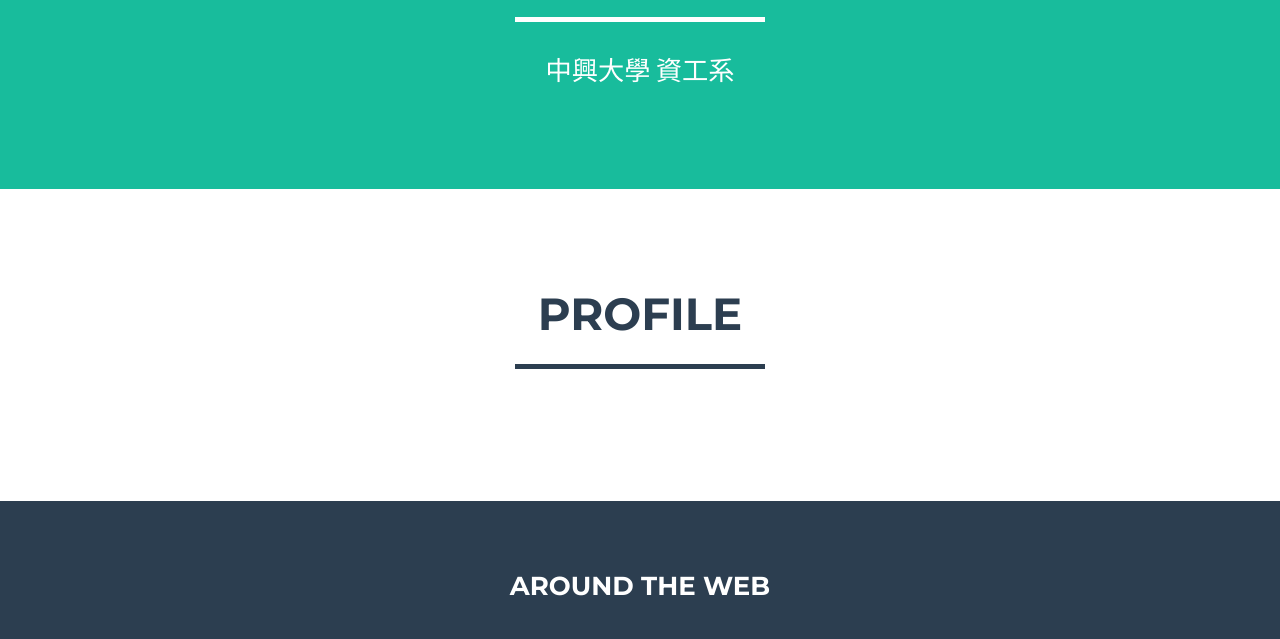
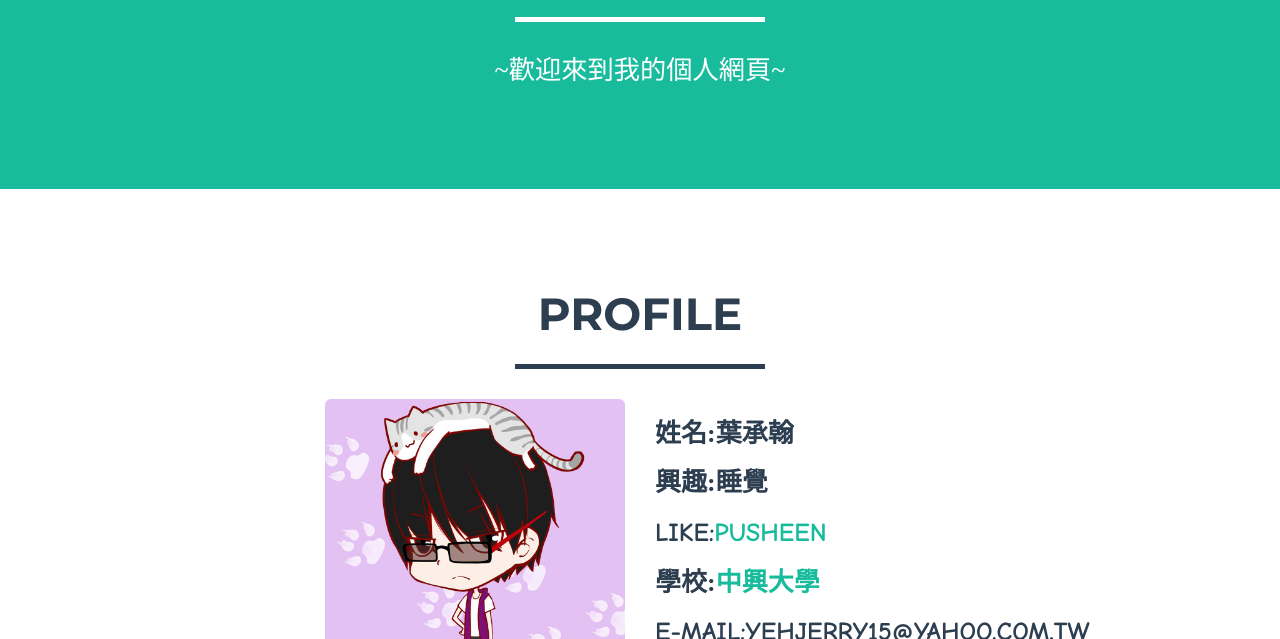
Before and after one commit to Jerryych/Jerryych.github.io, a plain HTML site: page index.html in a window 1280 px wide. Shown: the part 719-1358 px from the top of the page. Drawn offline with nearby package versions, Linux system fonts and the light colour scheme.

Commit message:
add profile to index.html

```diff
--- a/index.html
+++ b/index.html
@@ -39,8 +39,8 @@
             <!-- Brand and toggle get grouped for better mobile display -->
             <div class="navbar-header page-scroll">
                 <div class="row">
-                  <div class="col-md-4"><img class="img-responsive" src="img/cat-icon.png" width="80" height="80"></div>
-                  <div class="col-md-8">
+                  <div class="col-md-3"><img class="img-responsive" src="img/cat-icon.png" width="150" height="150"></div>
+                  <div class="col-md-9">
                     <button type="button" class="navbar-toggle" data-toggle="collapse" data-target="#bs-example-navbar-collapse-1">
                     <span class="sr-only">Toggle navigation</span>
                     <span class="icon-bar"></span>
@@ -77,9 +77,9 @@
                 <div class="col-lg-12">
                     <img class="img-responsive" src="img/Puss in Boots - The Three Diablos 1.jpg" alt="">
                     <div class="intro-text">
-                        <span class="name">~我是葉承翰~</span>
+                        <span class="name" style="font-family:Microsoft JhengHei">~我是葉承翰~</span>
                         <hr class="star-light">
-                        <span class="skills">中興大學 資工系</span>
+                        <span class="skills" style="font-family:Microsoft JhengHei">~歡迎來到我的個人網頁~</span>
                     </div>
                 </div>
             </div>
@@ -96,23 +96,15 @@
                 </div>
             </div>
             <div class="row">
-                <div class="col-sm-4 portfolio-item">
-
+                <div class="col-md-6" align="right">
+                    <img src="img/me.jpg" alt="" class="img-rounded" width="300" height="300">
                 </div>
-                <div class="col-sm-4 portfolio-item">
-
-                </div>
-                <div class="col-sm-4 portfolio-item">
-
-                </div>
-                <div class="col-sm-4 portfolio-item">
-
-                </div>
-                <div class="col-sm-4 portfolio-item">
-
-                </div>
-                <div class="col-sm-4 portfolio-item">
-
+                <div class="col-md-6" align="left">
+                    <h3 style="font-family:Microsoft JhengHei">姓名:葉承翰</h3>
+                    <h3 style="font-family:Microsoft JhengHei">興趣:睡覺</h3>
+                    <h3 style="font-family:Comic Sans MS">Like:<a href="http://www.pusheen.com/">Pusheen</a></h3>
+                    <h3 style="font-family:Microsoft JhengHei">學校:<a href="http://www.nchu.edu.tw/index1.php">中興大學</a></h3>
+                    <h3 style="font-family:Comic Sans MS">e-mail:yehjerry15@yahoo.com.tw</h3>
                 </div>
             </div>
         </div>
@@ -129,6 +121,7 @@
                 <div class="row">
                     <div class="footer-col col-md-12">
                         <h3>Around the Web</h3>
+                        <h4>Use bootstrap theme <a href="http://startbootstrap.com/template-overviews/freelancer/">startbootstrap-freelancer-1.0.0</a></h4>
                         <ul class="list-inline">
                             <li>
                                 <a href="https://www.facebook.com/profile.php?id=100002380509594" target="_blank" class="btn-social btn-outline"><i class="fa fa-fw fa-facebook"></i></a>
```
Also changed, not shown: img/me.jpg (added).
